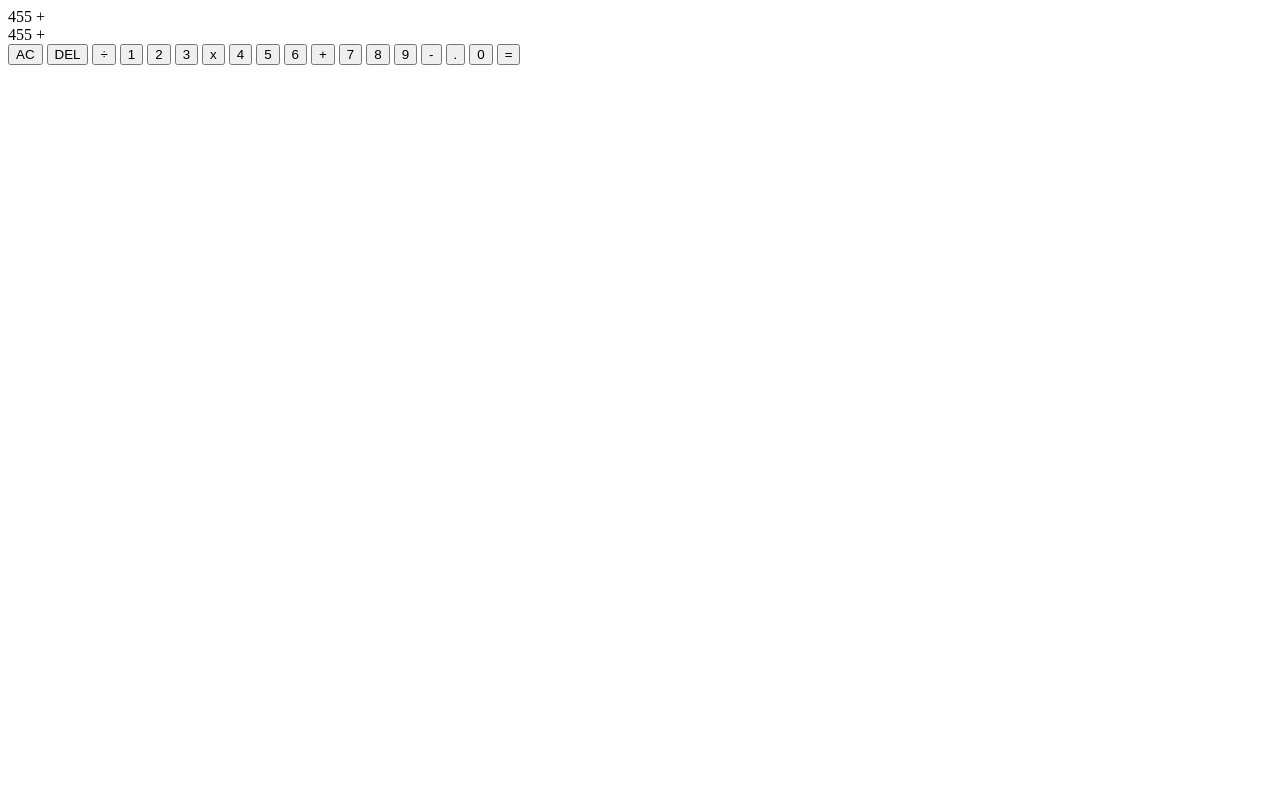
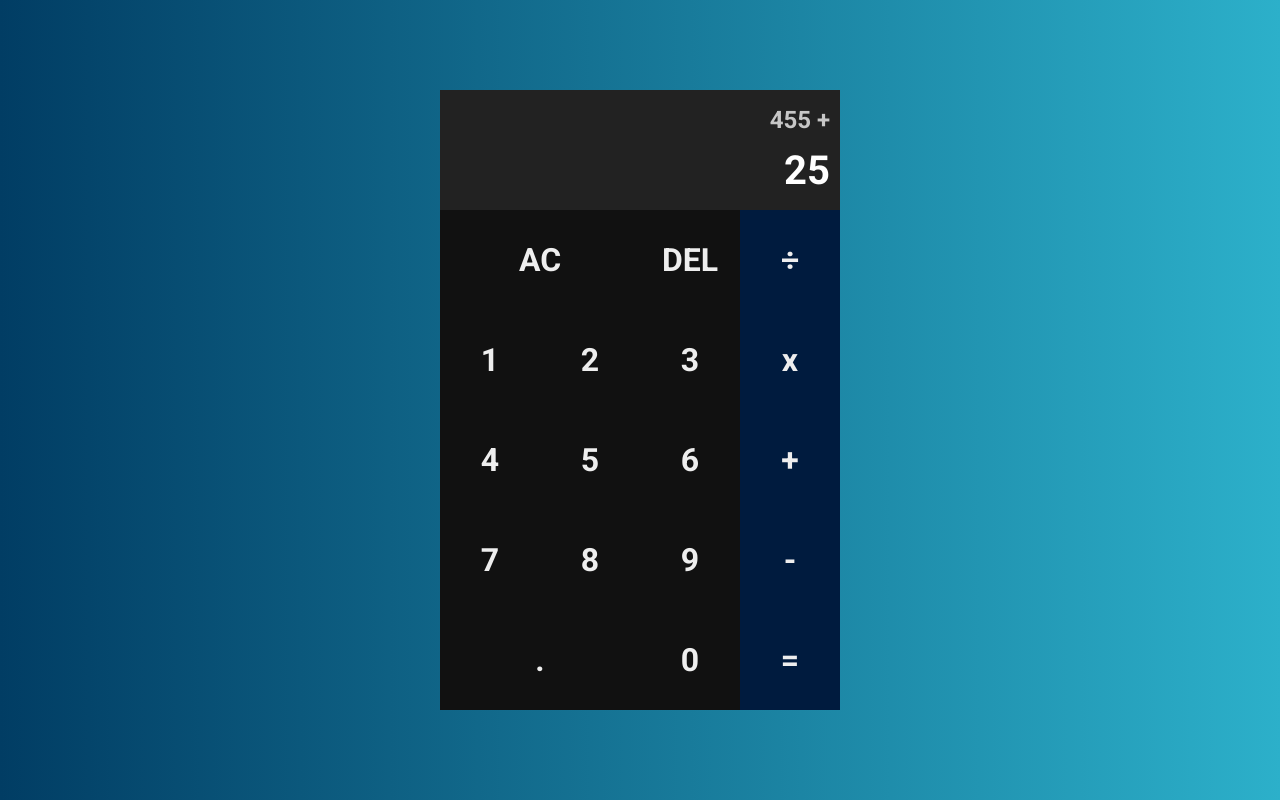
Before and after one commit to VictorMotta/Calculadora, a plain HTML site: page index.html in a window 1280 px wide. Drawn offline with Linux system fonts and the light colour scheme.

Commit message:
Layout finalizado, começando o javascript da calculadora.

```diff
--- a/index.html
+++ b/index.html
@@ -7,36 +7,36 @@
     <title>Calculadora</title>
     <link rel="stylesheet" href="styles.css">
     <link rel="preconnect" href="https://fonts.googleapis.com">
-<link rel="preconnect" href="https://fonts.gstatic.com" crossorigin>
-<link href="https://fonts.googleapis.com/css2?family=Montserrat&family=Roboto:wght@400;500;700&display=swap" rel="stylesheet">
+    <link rel="preconnect" href="https://fonts.gstatic.com" crossorigin>
+    <link href="https://fonts.googleapis.com/css2?family=Montserrat&family=Roboto:wght@400;500;700&display=swap" rel="stylesheet">
 </head>
+
 <body>
     <section class="grid-container">
         <div class="output">
+            <div data-previous-operand class="previous-operand">455 +</div>
+            <div data-current-operand class="current-operand">25</div>
+        </div>
 
-            <div class="previous-operand">455 +</div>
-            <div class="current-operand">455 +</div>
+            <button data-all-clear class="span-two">AC</button>
+            <button data-delete >DEL</button>
+            <button data-operator class="operator">÷</button>
+            <button data-number >1</button>
+            <button data-number >2</button>
+            <button data-number >3</button>
+            <button data-operator class="operator">x</button>
+            <button data-number >4</button>
+            <button data-number >5</button>
+            <button data-number >6</button>
+            <button data-operator class="operator">+</button>
+            <button data-number >7</button>
+            <button data-number >8</button>
+            <button data-number >9</button>
+            <button data-operator class="operator">-</button>
+            <button data-number class="span-two">.</button>
+            <button data-number >0</button>
+            <button data-equals class="operator">=</button>
 
-            <button class="span-two">AC</button>
-            <button>DEL</button>
-            <button>÷</button>
-            <button>1</button>
-            <button>2</button>
-            <button>3</button>
-            <button>x</button>
-            <button>4</button>
-            <button>5</button>
-            <button>6</button>
-            <button>+</button>
-            <button>7</button>
-            <button>8</button>
-            <button>9</button>
-            <button>-</button>
-            <button class="span-two">.</button>
-            <button>0</button>
-            <button>=</button>
-
-        </div>
     </section>
     <script src="scripts.js"></script>
 </body>
--- a/scripts.js
+++ b/scripts.js
@@ -0,0 +1,18 @@
+const numberButtons = document.querySelectorAll("[data-number]");
+const operationButtons = document.querySelectorAll("[data-operator]");
+const equalsButton = document.querySelector("[data-equals]");
+const allClearButton = document.querySelectorAll("[data-all-clear]");
+const deleteButtons = document.querySelectorAll("[data-delete]");
+const previousOperandTextElement = document.querySelectorAll(
+  "[data-previous-operand]"
+);
+const currentOperandTextElement = document.querySelectorAll(
+  "[data-current-operand]"
+);
+
+class Calculadora {
+  constructor(previousOperandTextElement, currentOperandTextElement) {
+    this.previousOperandTextElement = previousOperandTextElement;
+    this.currentOperandTextElement = currentOperandTextElement;
+  }
+}
--- a/styles.css
+++ b/styles.css
@@ -0,0 +1,64 @@
+* {
+    box-sizing: border-box;
+    font-family: 'Roboto', sans-serif;
+    font-weight: bold;
+    margin: 0;
+    padding: 0;
+}
+
+body {
+    background: linear-gradient(to right, #013d64, #2cb0ca);
+}
+
+.grid-container {
+    display: grid;
+    justify-content: center;
+    align-content: center;
+    min-height: 100vh;
+    grid-template-columns: repeat(4, 100px);
+    grid-template-rows: minmax(120px, auto) repeat(5, 100px);
+}
+
+.grid-container > button {
+    cursor: pointer;
+    font-size: 2rem;
+    border: none;
+    outline: none;
+    background-color: #111;
+    color: #eee;
+}
+
+.grid-container > button:hover{
+    background-color: #fff;
+    color: #000;
+}
+
+.grid-container > .operator {
+    background: #001b3e;
+}
+
+.grid-container > .span-two {
+    grid-column: 1 / 3;
+}
+
+.grid-container > .output {
+    grid-column: 1 / -1;
+    background: #222;
+    display: flex;
+    flex-direction: column;
+    align-items: flex-end;
+    justify-content: space-around;
+    padding: 10px;
+    word-wrap: break-word;
+    word-break: break-all;
+}
+
+.grid-container > .output > .previous-operand {
+    color: rgba(255, 255, 255, 0.75);
+    font-size: 1.5rem;
+}
+
+.grid-container > .output > .current-operand {
+    color: white;
+    font-size: 2.5rem;
+}
```
